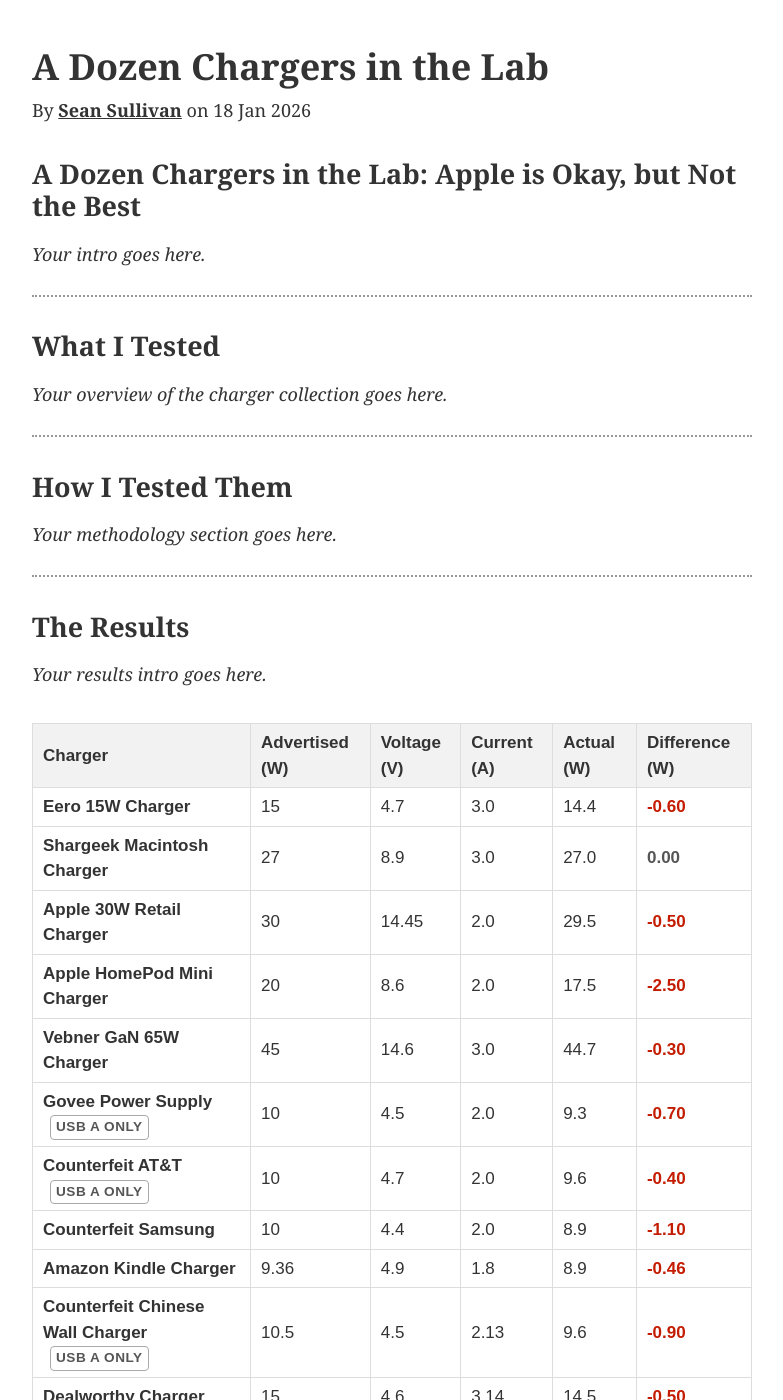
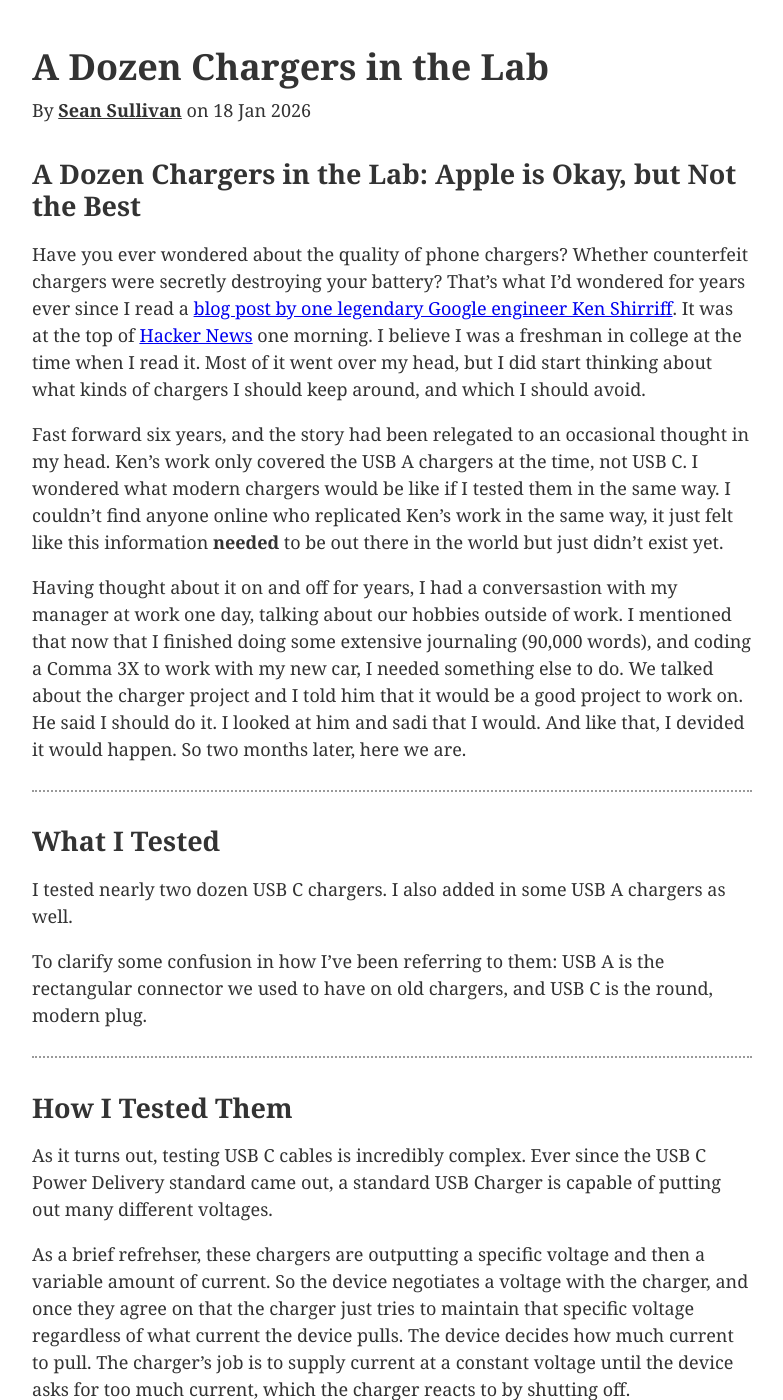
Before and after one commit to 0sps/sull1van.com, a Jekyll site: the page built from _posts/2026-01-19-a-dozen-chargers-in-the-lab.md, in a window 1280 px wide and 1400 px high. Shown: the whole window, without its empty margins (248-1031 px from the left). Built offline with Jekyll 4.4.1, drawn with Linux system fonts in a browser that asks for light colours; some of the changed text lies outside the part shown.

Commit message:
Update 2026-01-19-a-dozen-chargers-in-the-lab.md

```diff
--- a/_posts/2026-01-19-a-dozen-chargers-in-the-lab.md
+++ b/_posts/2026-01-19-a-dozen-chargers-in-the-lab.md
@@ -191,7 +191,11 @@
 
 <!-- INTRO: Write your opening paragraph(s) here. Why did you test this? What inspired you? (e.g. Ken Shirriff) What is the reader going to learn? -->
 
-*Your intro goes here.*
+Have you ever wondered about the quality of phone chargers? Whether  counterfeit chargers were secretly destroying your battery? That's what I'd wondered for years ever since I read a [blog post by one legendary Google engineer Ken Shirriff](https://www.righto.com/2012/10/a-dozen-usb-chargers-in-lab-apple-is.html). It was at the top of [Hacker News](https://news.ycombinator.com/) one morning. I believe I was a freshman in college at the time when I read it. Most of it went over my head, but I did start thinking about what kinds of chargers I should keep around, and which I should avoid.
+
+Fast forward six years, and the story had been relegated to an occasional thought in my head. Ken's work only covered the USB A chargers at the time, not USB C. I wondered what modern chargers would be like if I tested them in the same way. I couldn't find anyone online who replicated Ken's work in the same way, it just felt like this information **needed** to be out there in the world but just didn't exist yet.
+
+Having thought about it on and off for years, I had a conversastion with my manager at work one day, talking about our hobbies outside of work. I mentioned that now that I finished doing some extensive journaling (90,000 words), and coding a Comma 3X to work with my new car, I needed something else to do. We talked about the charger project and I told him that it would be a good project to work on. He said I should do it. I looked at him and sadi that I would. And like that, I devided it would happen. So two months later, here we are.
 
 ---
 
@@ -199,7 +203,9 @@
 
 <!-- Briefly describe the collection of chargers — where they came from (official, counterfeit, old, new, etc.) -->
 
-*Your overview of the charger collection goes here.*
+I tested nearly two dozen USB C chargers. I also added in some USB A chargers as well.
+
+To clarify some confusion in how I've been referring to them: USB A is the rectangular connector we used to have on old chargers, and USB C is the round, modern plug.
 
 ---
 
@@ -207,7 +213,26 @@
 
 <!-- Describe your methodology: the oscilloscope, what Vpp means, what noise/ripple means and why it matters, etc. A paragraph or two here will make the rest of the article make sense. -->
 
-*Your methodology section goes here.*
+As it turns out, testing USB C cables is incredibly complex. Ever since the USB C Power Delivery standard came out, a standard USB Charger is capable of putting out many different voltages.
+
+As a brief refrehser, these chargers are outputting a specific voltage and then a variable amount of current. So the device negotiates a voltage with the charger, and once they agree on that the charger just tries to maintain that specific voltage regardless of what current the device pulls. The device decides how much current to pull. The charger's job is to supply current at a constant voltage until the device asks for too much current, which the charger reacts to by shutting off.
+
+Well, with USB A, you only have one voltage to test. With USB C Power Delivery, you have up to 4. And with more modern extensinos of this standard coming online, new chargers (ones that I don't have) are supporting more and more voltages. Some offer dozens.
+
+This means that my work will be like Ken's, except 2-4x more data points. Let's go.
+
+
+### Testing setup
+
+My setup consisted of three distinct pieces:
+1. An oscilloscope, specifically the Rigol DS1054Z,
+2. An electronic load
+3. A USB C Power Delivery decoy board
+
+I would plug the charger into the wall, conect it to the USB C decoy board via USB C. The decoy board imitates a device and requests a specific voltage from the USB C charger. *Ken didn't need this piece since his chargers were constant voltage, but mine unfortunately do require it.* From there, the decoy board had a positive and negative terminal which were connected to the electronic load with small wires.
+
+The Rigol DS1054Z was set up with its probe touching the positive terminal on the decoy board, and its ground touching the negative terminal. I used the spring-based ground clip instead of the alligator ground clip for more accurate measurements.
+
 
 ---
 
@@ -215,7 +240,7 @@
 
 <!-- Introduce the interactive card viewer below. Something like "Scroll through the results below — click any card to expand the oscilloscope traces." -->
 
-*Your results intro goes here.*
+I started by testing all the chargers at all their advertised voltages, then noticed that the waveforms looked *exactly the same* regardless of voltage. The only indicator of a differing waveform was current. So I therefore tried to take a lower voltage but pull differing currents until I got the worst looking graph. In that respect, the graphs I captured below should represent the worst state of that specific charger. The caveat here is that I only tested up to ~30W, and some chargers support up to 100W, but my wires and breakout boards weren't big enough to handle that kind of power.
 
 <style>
   .table-wrapper {
```
